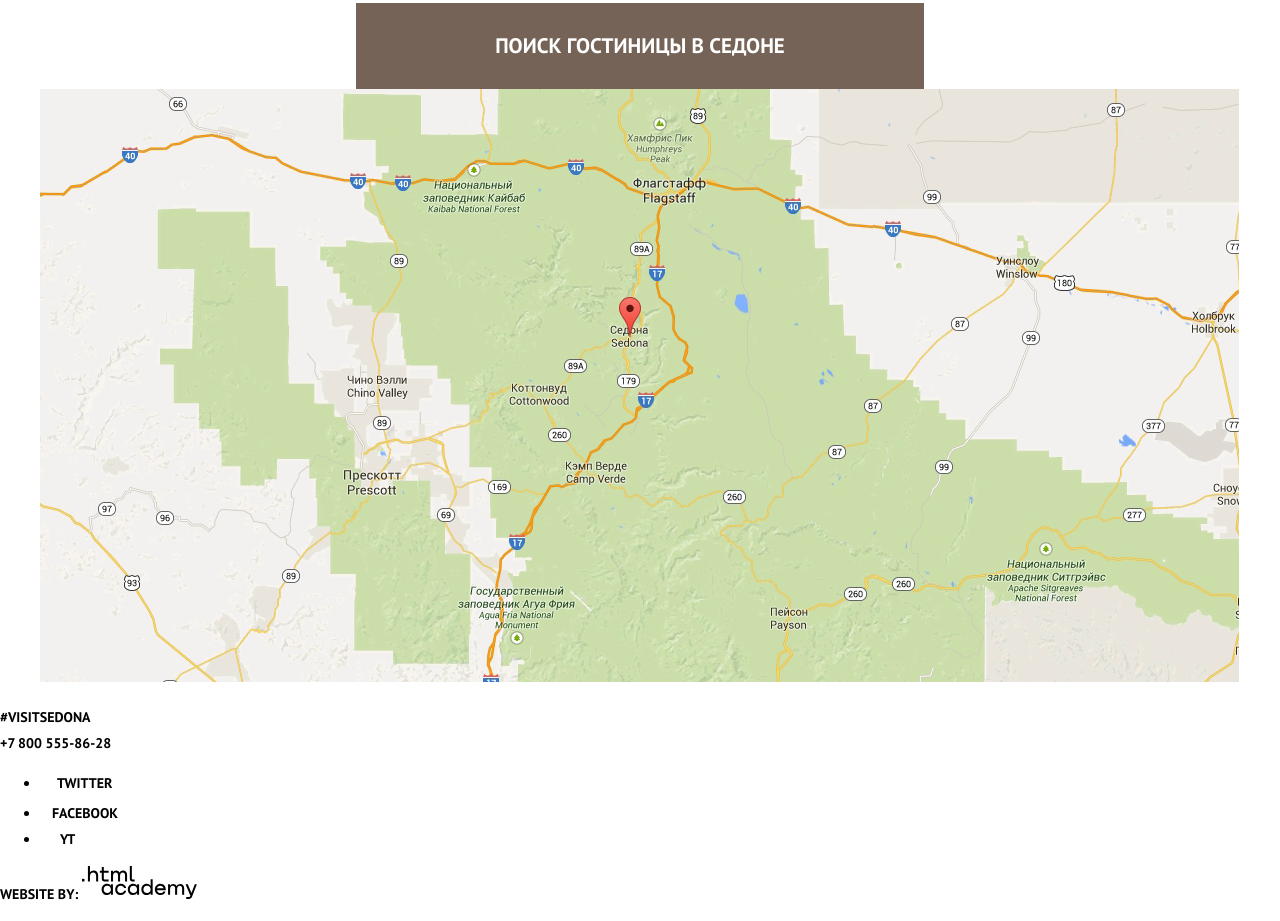
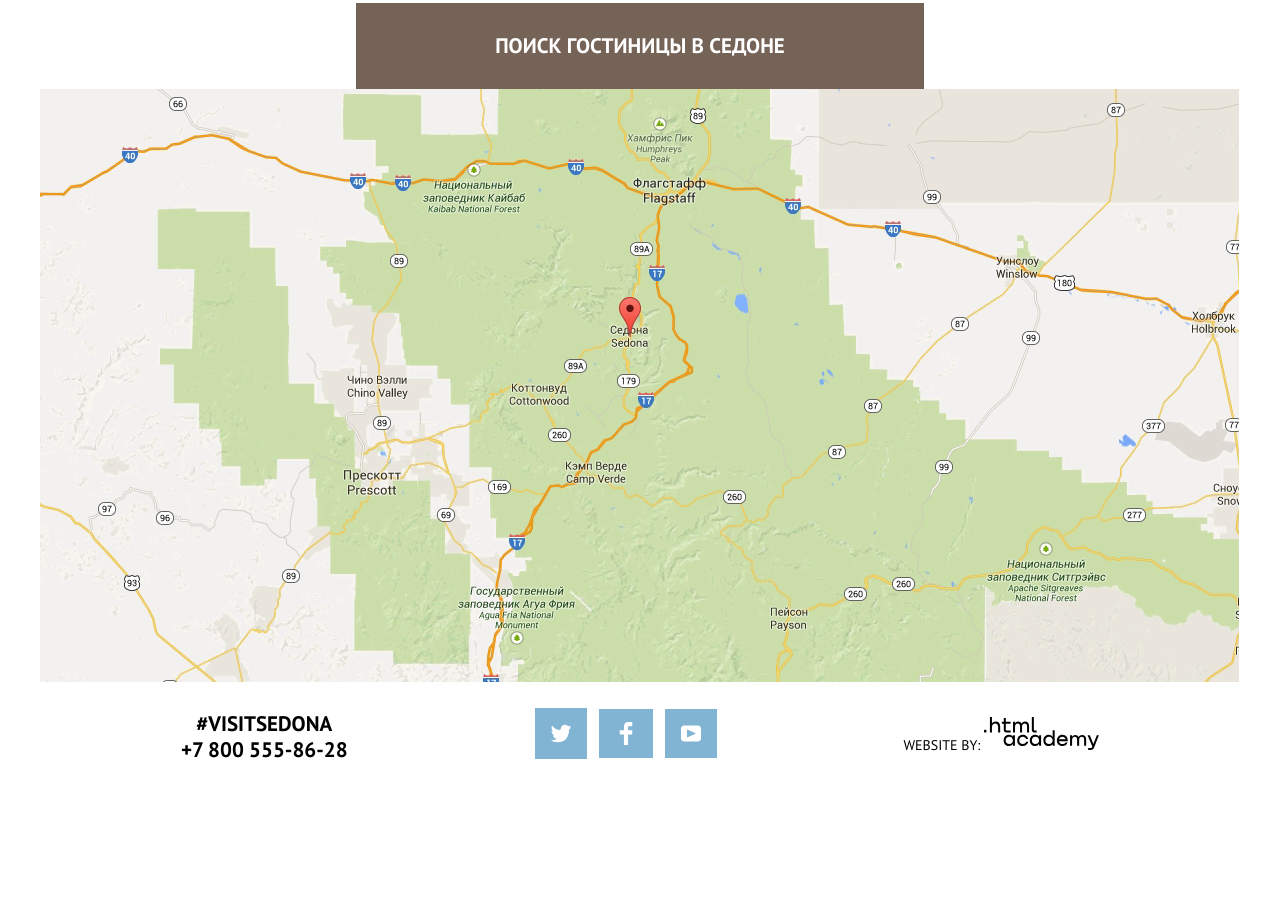
Before and after one commit to gherbetto/sedona, a plain HTML site: page index.html in a window 1280 px wide. Shown: the part 2142-3063 px from the top of the page. After the commit the page ends 2926 px from the top, so only its background shows below. Drawn offline with Linux system fonts and the light colour scheme.

Commit message:
styled footer aligned footer items and social buttons

```diff
--- a/css/style.css
+++ b/css/style.css
@@ -296,9 +296,11 @@ img {
 .benefit-second {
     display: flex;
     flex-direction: column;
+    flex-basis: 0;
+    min-width: 380px;
     height: 270px;
     align-items: center;
-    padding: 0 0;
+    padding: 0 10px;
 }
 
 
@@ -369,3 +371,68 @@ img {
     mix-blend-mode: normal;
     opacity: 0.3;
 }
+
+
+
+/* Footer */
+
+
+.page-footer {
+    background: rgba(255, 255, 255, 0.9);
+}
+.footer-holder {
+    display: flex;
+    flex-direction: row;
+    justify-content: space-evenly;
+}
+.call-us {
+    display: flex;
+    font-style: normal;
+    font-weight: 700;
+    font-size: 21px;
+    line-height: 26px;
+    text-align: center ;
+}
+.social-items {
+    display: flex;
+    flex-direction: row;
+    align-items: center;
+
+}
+.made-by {
+    display: flex;
+    font-weight: 400;
+    font-size: 14px;
+    line-height: 26px;
+    align-items: center;
+
+}
+
+.made-by a {
+
+}
+
+.social-button {
+    background-color: #81B3D2;
+    margin: 6px;
+    width: 20px;
+    height: 23px;
+}
+
+.facebook {
+    padding: 13px 17px;
+}
+
+.twitter {
+    padding: 14px 16px;
+}
+
+.youtube {
+    padding: 13px 16px;
+}
+
+.social-button a:hover {
+    background: #669EC0;
+}
+
+.social-button a:focus
--- a/index.html
+++ b/index.html
@@ -138,28 +138,37 @@
         </div>
     </div>
 </main>
-<footer class="main-footer">
-    <section class="footer-contacts">
+<footer class="page-footer">
+    <div class="footer-holder">
+        <div class="call-us">
             <p>#visitSEDONA<br>
                 <a class="footer-phone" href="+78005558628">+7 800 555-86-28</a>
             </p>
-
-        <ul class="footer-social">
-            <li>
-                <img class="social-button" src="img/twitter.svg">Twitter
-            </li>
-            <li>
-                <img class="social-button" src="img/fb-icon.svg">Facebook
-            </li>
-            <li>
-                <img class="social-button" src="img/youtube.svg">YT
-            </li>
-        </ul>
+        </div>
+        <div class="social-items">
+            <div class="social-item">
+                <a href="index.html">
+                    <img class="social-button twitter" src="img/twitter.svg">
+                </a>
+            </div>
+            <div class="social-item">
+                <a href="index.html">
+                    <img class="social-button facebook" src="img/fb-icon.svg">
+                </a>
+            </div>
+            <div class="social-item">
+                <a href="index.html">
+                    <img class="social-button youtube" src="img/youtube.svg">
+                </a>
+            </div>
+        </div>
+        <div class="made-by">
             <p class="footer-copyright">
                 website by:
                 <a class="button" href="#"> <img src="img/logo_htmlacademy.svg"></a>
             </p>
-    </section>
+        </div>
+    </div>
 </footer>
 </body>
 </html>
```
Lines whose indentation alone changed are shown as unchanged.
